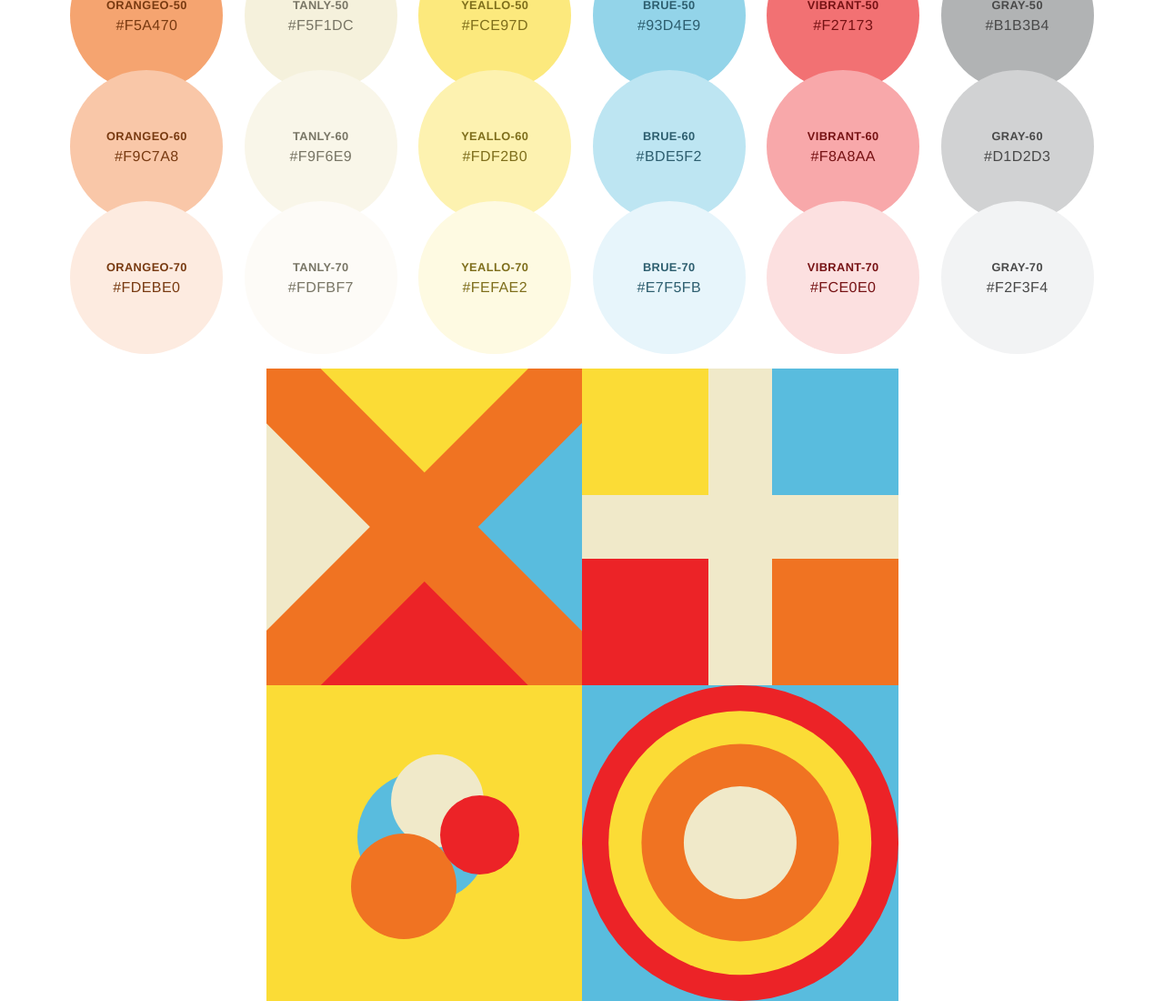
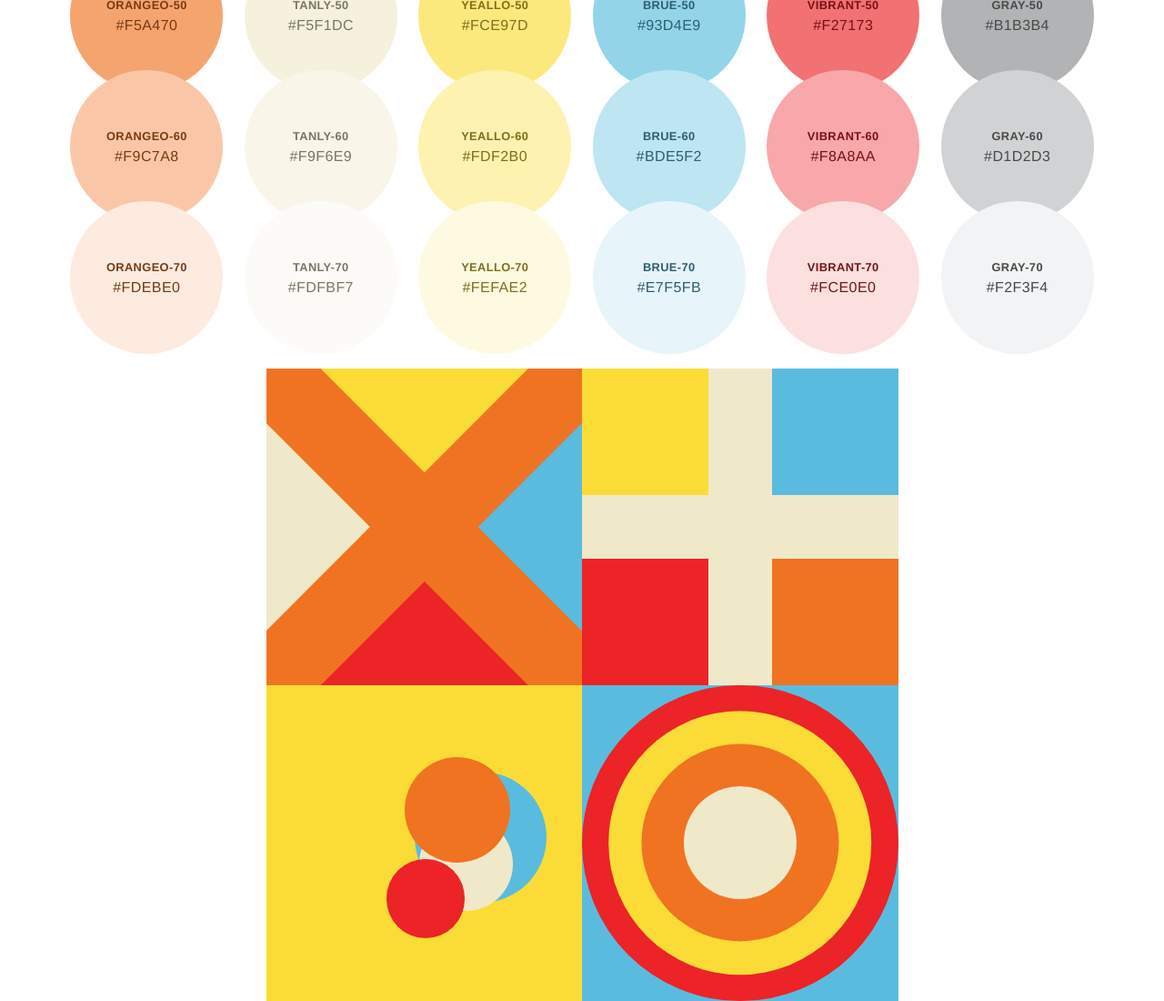
Before and after one commit to okayjeffrey/Scalor, a website: page index.html in a window 1280 px wide. Shown: the part 659-1759 px from the top of the page at 91% size. Drawn offline with nearby package versions, Linux system fonts and the light colour scheme.

Commit message:
new todo for the readme the circles need some help.

```diff
--- a/css/style.css
+++ b/css/style.css
@@ -429,15 +429,15 @@ body {
   .playground .bubs :nth-child(1) {
     height: 33.33333%;
     width: 33.33333%;
-    top: 47%;
-    left: 27%;
+    top: 23%;
+    left: 44%;
     z-index: 80;
     border-radius: 100%; }
   .playground .bubs :nth-child(2) {
     height: 29.41176%;
     width: 29.41176%;
-    top: 22%;
-    right: 31%;
+    top: 42%;
+    right: 22%;
     z-index: 70;
     border-radius: 100%; }
   .playground .bubs :nth-child(3) {
@@ -445,14 +445,14 @@ body {
     width: 41.66667%;
     position: absolute;
     bottom: 31%;
-    left: 29%;
+    left: 47%;
     z-index: 60;
     border-radius: 100%; }
   .playground .bubs :nth-child(4) {
     height: 25%;
     width: 25%;
-    bottom: 40%;
-    right: 20%;
+    bottom: 20%;
+    right: 37%;
     z-index: 100;
     border-radius: 100%; }
   .playground .o :nth-child(1) {
```
Also changed, not shown: ReadMe.md.
